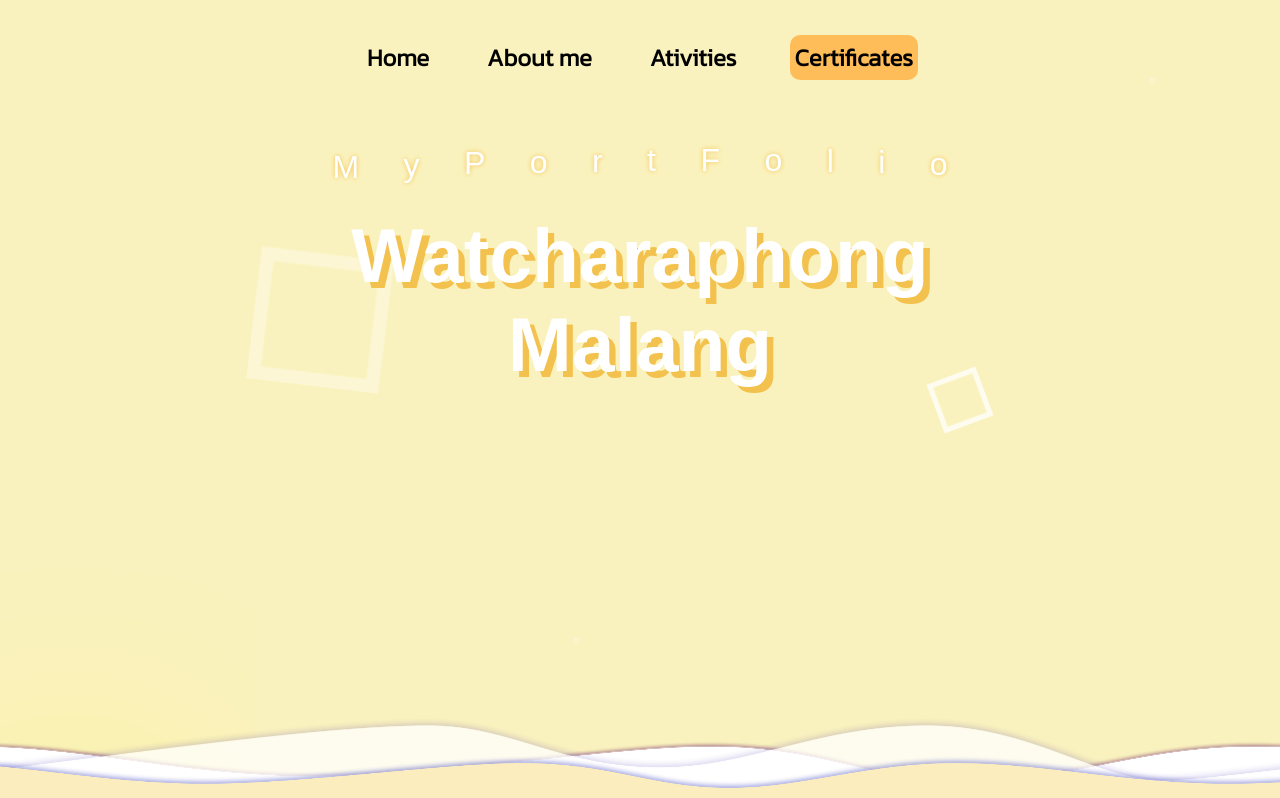
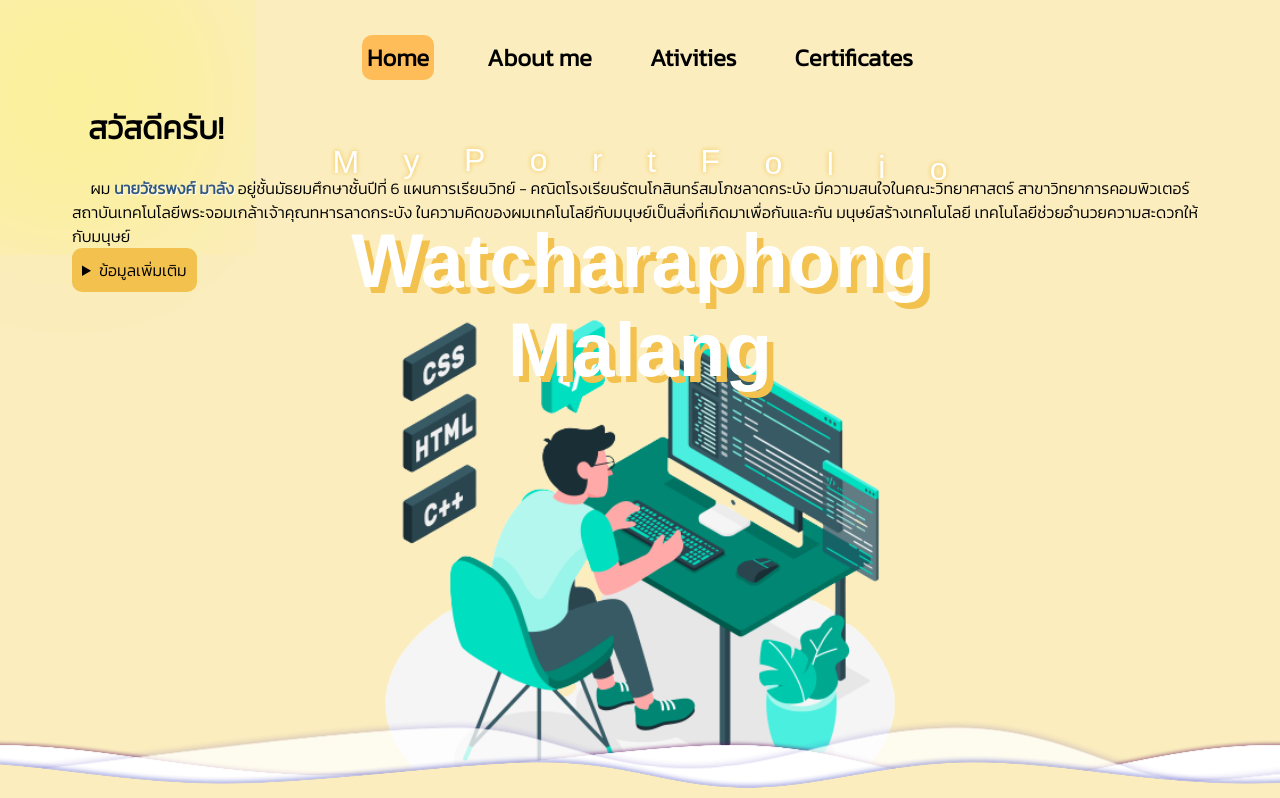
Before and after one commit to Watcharaphong09/MyPortfolio, a plain HTML site: page index.html in a window 1280 px wide. Shown: the top 798 px of the page. Drawn offline with nearby package versions, Linux system fonts and the light colour scheme; a web font is replaced by a local one.

Commit message:
fix speed page

```diff
--- a/index.html
+++ b/index.html
@@ -6,7 +6,7 @@
     <link rel="stylesheet" href="https://cdnjs.cloudflare.com/ajax/libs/remixicon/3.5.0/remixicon.min.css">
     <link rel="stylesheet" href="https://cdnjs.cloudflare.com/ajax/libs/font-awesome/5.15.4/css/all.min.css">
     <link rel="stylesheet" href="style.css">
-    <link rel="stylesheet" href="animation.css">
+    <!-- <link rel="stylesheet" href="animation.css"> -->
     <link rel="stylesheet" href="wave.css">
     <title>Portfolio</title>
 </head>
@@ -25,13 +25,13 @@
         </div>
 </header>
 <section class="Parallax">
-    <div class="background">
+    <!-- <div class="background">
         <div class="cube"></div>
         <div class="cube"></div>
         <div class="cube"></div>
         <div class="cube"></div>
        <div class="cube"></div>
-     </div>
+     </div> -->
      <div class="text">
         <span style="--i:1;">M</span>
         <span style="--i:2;">y</span>
```
